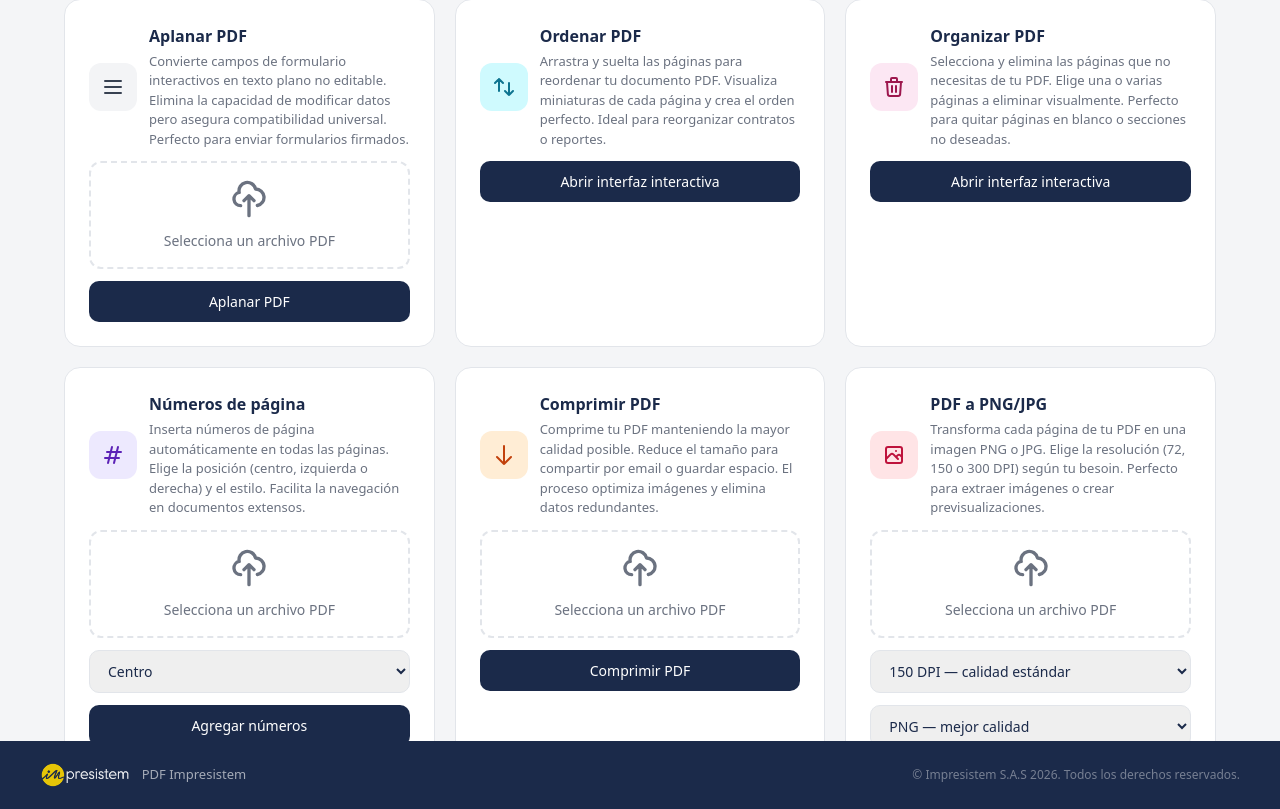
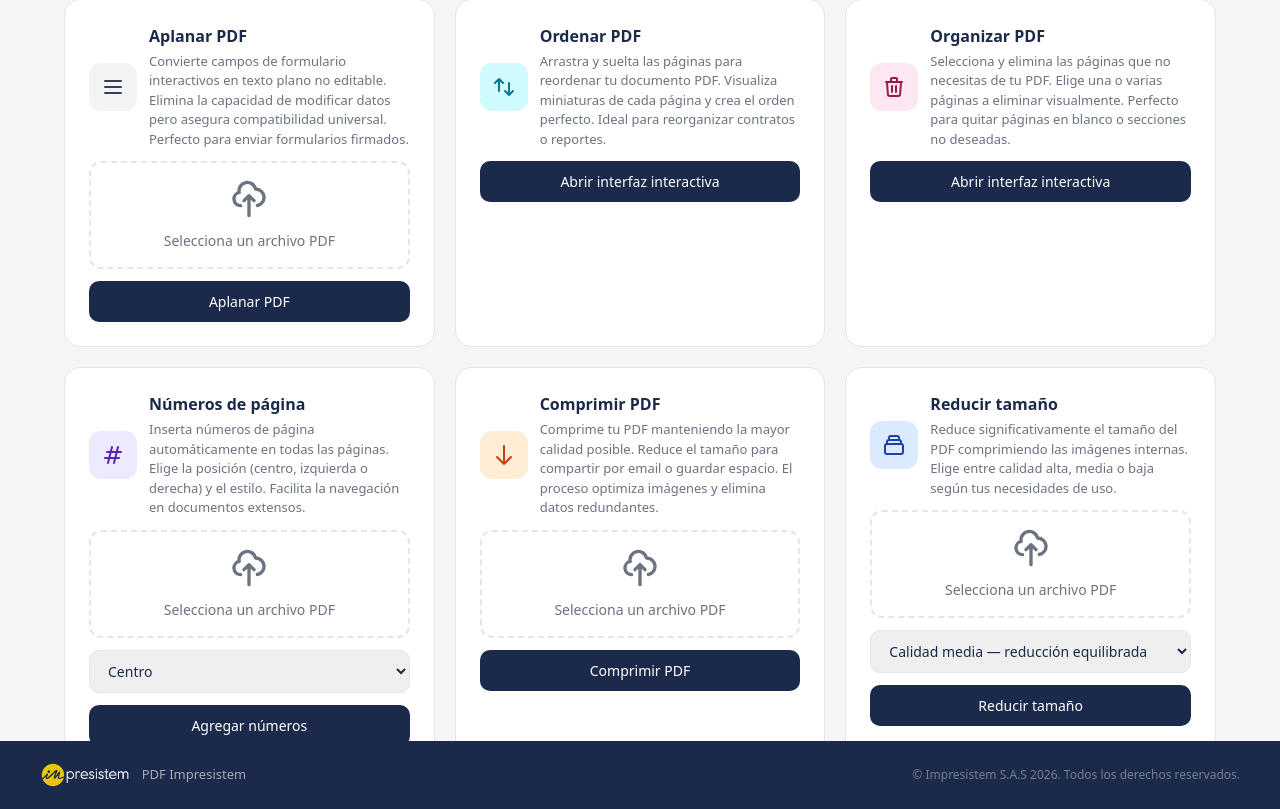
Before and after one commit to ImpreCode1/PDFimpresistem, a Flask app: page / in a window 1280 px wide. Shown: the part 1791-2600 px from the top of the page. Run offline with Flask 3, Linux system fonts and the light colour scheme; the visitor is signed in with stand-in values (Sample User, id 1); some libraries are stand-ins or nearby versions.

Commit message:
feat: agregar funcionalidad para reducir el tamaño de archivos PDF

```diff
--- a/templates/index.html
+++ b/templates/index.html
@@ -643,6 +643,53 @@
                     {% endif %}
                 </div>
 
+                <!-- Reducir tamaño PDF -->
+                <div class="tool-card" data-cat="intermedio" data-name="reducir tamaño shrink reduce smaller smallerfile">
+                    <div style="display:flex; align-items:center; gap:12px;">
+                        <div class="icon-box" style="background:#DBEAFE;">
+                            <svg class="w-6 h-6" fill="none" stroke="#1E40AF" viewBox="0 0 24 24">
+                                <path stroke-linecap="round" stroke-linejoin="round" stroke-width="2" d="M19 11H5m14 0a2 2 0 012 2v6a2 2 0 01-2 2H5a2 2 0 01-2-2v-6a2 2 0 012-2m14 0V9a2 2 0 00-2-2M5 11V9a2 2 0 012-2m0 0V5a2 2 0 012-2h6a2 2 0 012 2v2M7 7h10"></path>
+                            </svg>
+                        </div>
+                        <div>
+                            <h3 style="font-size:16px; font-weight:700; color:var(--color-text); margin:0;">Reducir tamaño</h3>
+                            <p style="font-size:13px; color:var(--color-muted); margin:4px 0 0;">Reduce significativamente el tamaño del PDF comprimiendo las imágenes internas. Elige entre calidad alta, media o baja según tus necesidades de uso.</p>
+                        </div>
+                    </div>
+                    <form action="/reduce" method="POST" enctype="multipart/form-data" style="display:flex; flex-direction:column; gap:12px;">
+                        <div style="border: 2px dashed var(--color-border); border-radius: 12px; padding: 16px; text-align: center; transition: border-color 0.2s;">
+                            <input type="file" name="pdf_file" id="pdf_reduce" accept=".pdf" class="hidden" required>
+                            <label for="pdf_reduce" class="cursor-pointer" style="display: block;">
+                                <svg class="w-10 h-10 mx-auto mb-3" style="color:var(--color-muted);" fill="none" stroke="currentColor" viewBox="0 0 24 24">
+                                    <path stroke-linecap="round" stroke-linejoin="round" stroke-width="2" d="M7 16a4 4 0 01-.88-7.903A5 5 0 1115.9 6L16 6a5 5 0 011 9.9M15 13l-3-3m0 0l-3 3m3-3v12"></path>
+                                </svg>
+                                <p class="text-sm" style="color:var(--color-muted);">Selecciona un archivo PDF</p>
+                            </label>
+                            <div id="reduceFileDisplayArea" class="mt-4 hidden">
+                                <div id="reduceFileName"></div>
+                                <button type="button" id="reduceRemoveFileBtn" class="text-red-500 text-lg font-semibold mt-2">❌ Eliminar archivo</button>
+                            </div>
+                        </div>
+                        <select name="nivel" style="width:100%; border:1px solid var(--color-border); border-radius:10px; padding:10px 14px; font-size:14px; color:var(--color-text); outline:none;">
+                            <option value="bajo">Alta calidad — menor reducción</option>
+                            <option value="medio" selected>Calidad media — reducción equilibrada</option>
+                            <option value="alto">Baja calidad — máxima reducción</option>
+                        </select>
+                        <button type="submit" class="btn-primary">Reducir tamaño</button>
+                    </form>
+                    {% if output_file %}
+                    <div style="text-align:center; margin-top:8px;">
+                        <h4 style="font-size:14px; font-weight:600; color:var(--color-text); margin-bottom:4px;">Reducción completada</h4>
+                        {% if ahorro is defined and ahorro > 0 %}
+                        <p class="text-sm" style="color:#16A34A; font-weight:600; margin-bottom:4px;">Reducción: {{ ahorro }}%</p>
+                        {% else %}
+                        <p class="text-sm" style="color:var(--color-muted); margin-bottom:4px;">El archivo ya estaba optimizado</p>
+                        {% endif %}
+                        <a href="{{ output_file }}" download class="text-blue-600 hover:underline" style="font-size:14px;">Descargar PDF</a>
+                    </div>
+                    {% endif %}
+                </div>
+
                 <!-- PDF a PNG/JPG -->
                 <div class="tool-card" data-cat="convertir" data-name="pdf a imagen png jpg image">
                     <div style="display:flex; align-items:center; gap:12px;">
@@ -968,6 +1015,7 @@
         let selectedFileSignPdf = null;
         let selectedFileSignImage = null;
         let selectedFileRepair = null;
+        let selectedFileReduce = null;
 
         const resetSelectionByInput = {
             pdfToPPT: () => { selectedFileConvertir = null; },
@@ -989,6 +1037,7 @@
             pdf_sign: () => { selectedFileSignPdf = null; },
             firma_sign: () => { selectedFileSignImage = null; },
             pdf_repair: () => { selectedFileRepair = null; },
+            pdf_reduce: () => { selectedFileReduce = null; },
             singlePdf: () => { selectedFileSeparar = null; }
         };
 
@@ -1202,6 +1251,16 @@
                 selectedFileRepair);
         });
 
+        document.getElementById('pdf_reduce')?.addEventListener('change', function(event) {
+            if (!validarTamano(event.target.files[0])) {
+                this.value = '';
+                return;
+            }
+            selectedFileReduce = event.target.files[0];
+            updateFileDisplay('pdf_reduce', 'reduceFileDisplayArea', 'reduceFileName', 'reduceRemoveFileBtn',
+                selectedFileReduce);
+        });
+
         document.getElementById('convertirPdfBtn').addEventListener('click', function() {
             if (!selectedFileConvertir) {
                 alert('Por favor, selecciona un archivo PDF.');
```
Also changed, not shown: routes/intermediate.py (+77 -0 lines).
